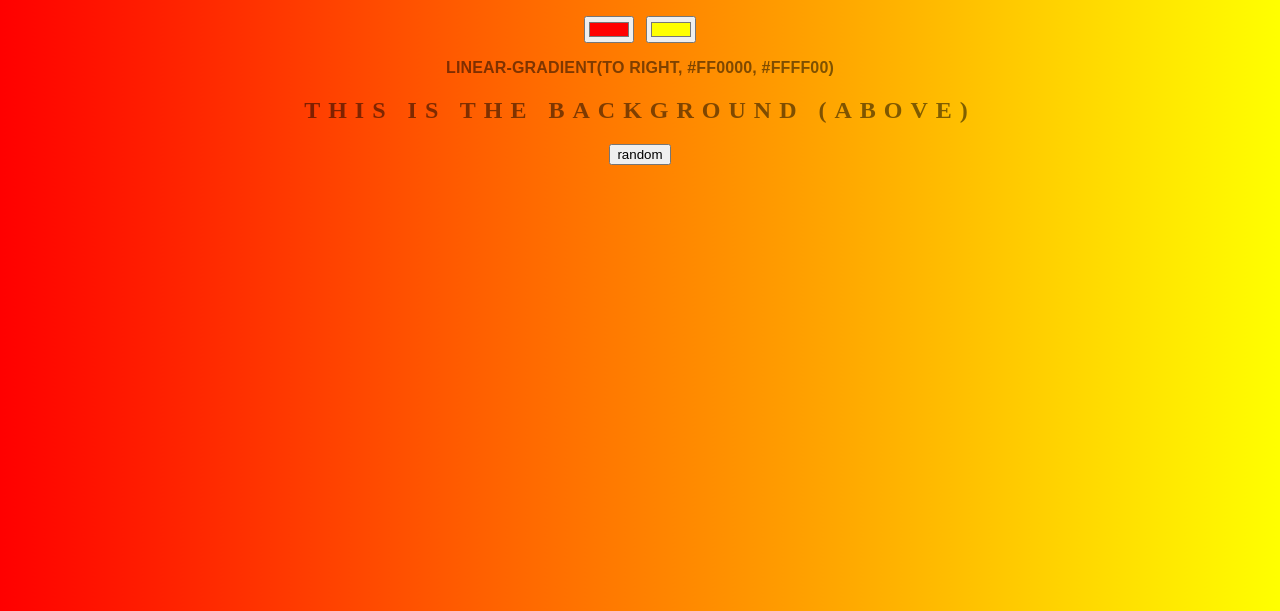
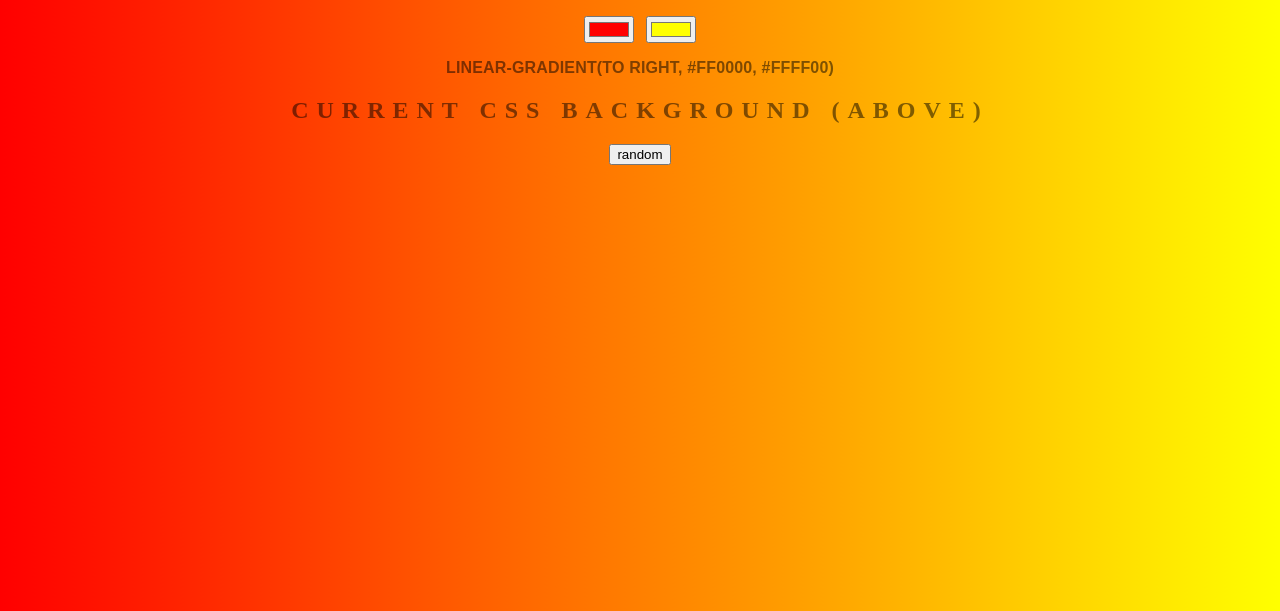
Before and after one commit to 4Shaneob/background-generator, a plain HTML site: page index.html in a window 1280 px wide. Shown: the part 189-800 px from the top of the page. Drawn offline with Linux system fonts and the light colour scheme.

Commit message:
reverting to old title

```diff
--- a/index.html
+++ b/index.html
@@ -16,7 +16,7 @@
 	<!-- 	 <button id="button">Click for current Background</button>
  --><p></p>
 
- 	<h2> this is the Background (Above)</h2>
+ 	<h2> Current CSS Background (Above)</h2>
 
 	<h3></h3>
 	<input id="random" type="button" name="button" value="random">
```
